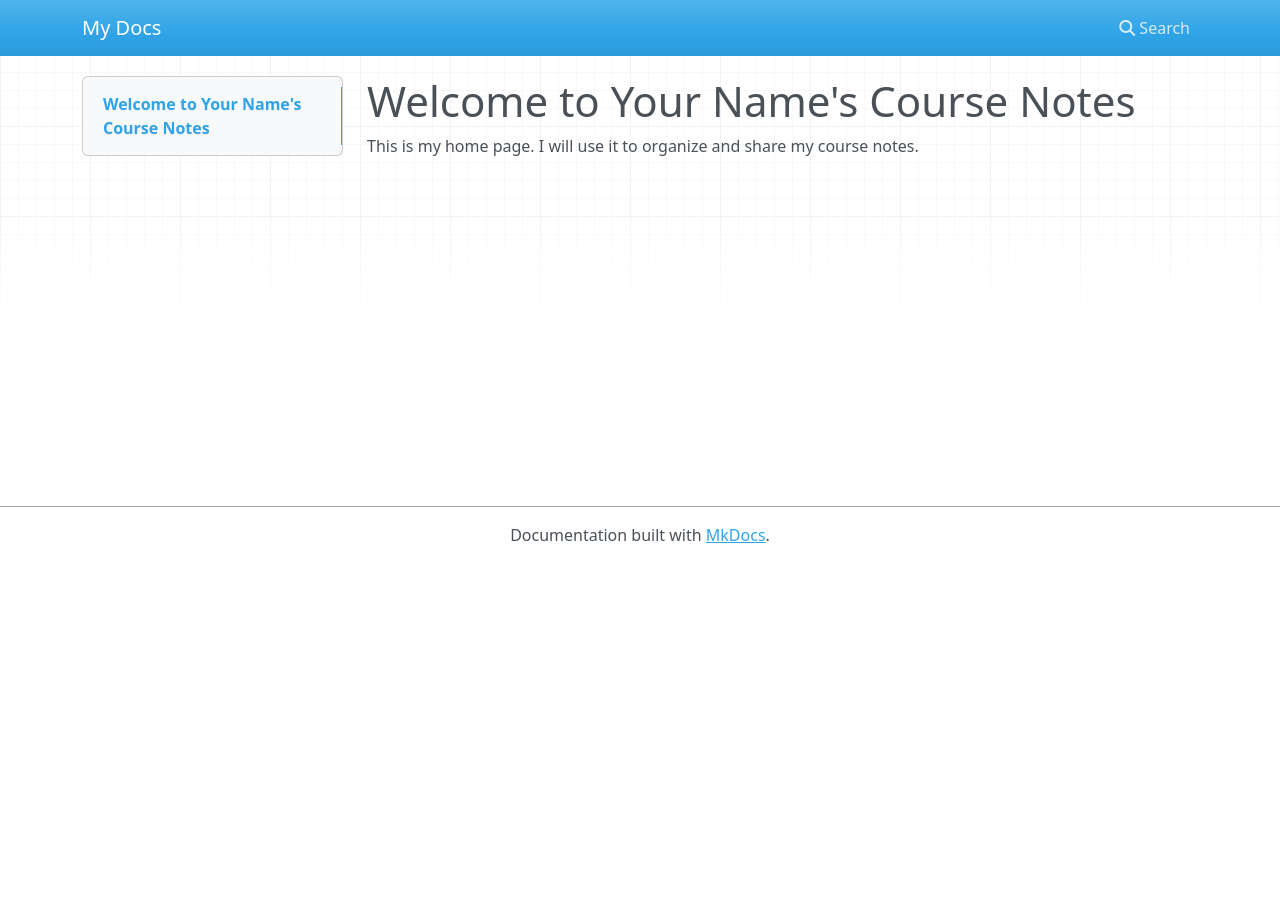
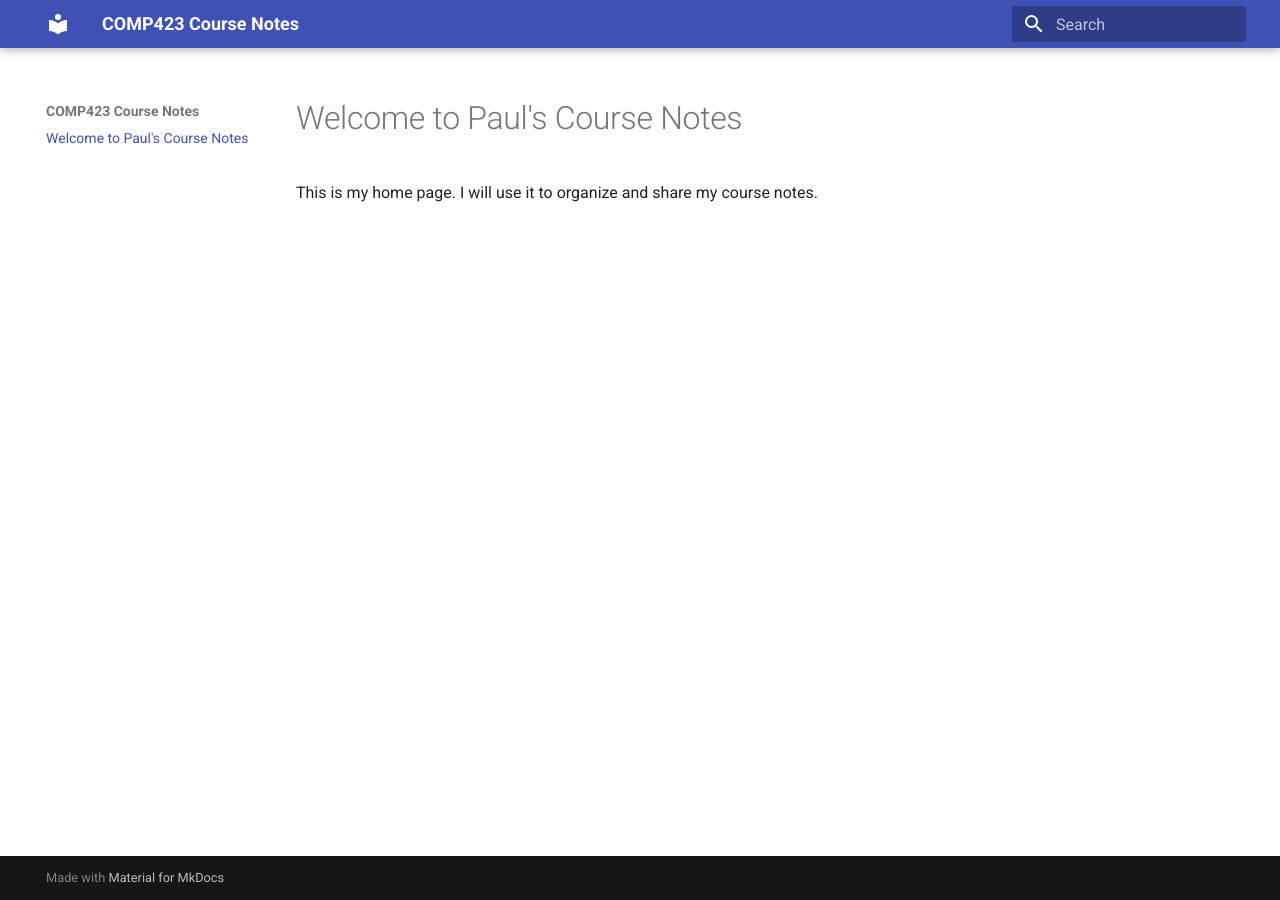
Before and after one commit to Paulyang80/comp423-course-notes, an MkDocs documentation site: the page built from docs/index.md, in a window 1280 px wide. Built offline with MkDocs 1.6.1 and Material for MkDocs 9.7.7, drawn with Linux system fonts in a browser that asks for light colours; nearby versions of some CDN libraries.

Commit message:
Add My Name

```diff
--- a/docs/index.md
+++ b/docs/index.md
@@ -1,3 +1,3 @@
-# Welcome to Your Name's Course Notes
+# Welcome to Paul's Course Notes
 
 This is my home page. I will use it to organize and share my course notes.
--- a/mkdocs.yml
+++ b/mkdocs.yml
@@ -1 +1,3 @@
-site_name: My Docs
+site_name: COMP423 Course Notes
+theme:
+  name: material
```
